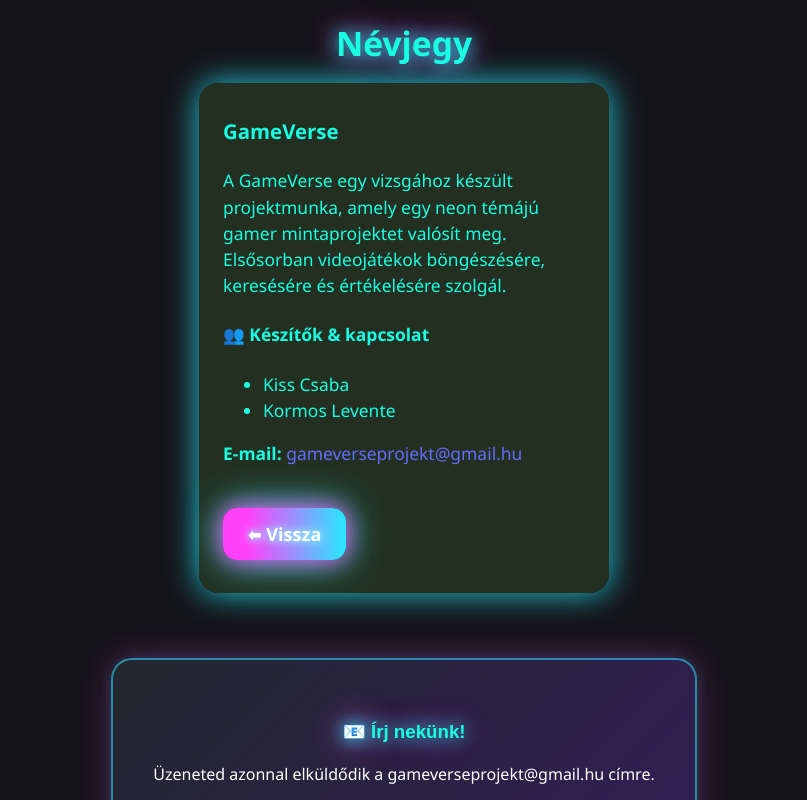
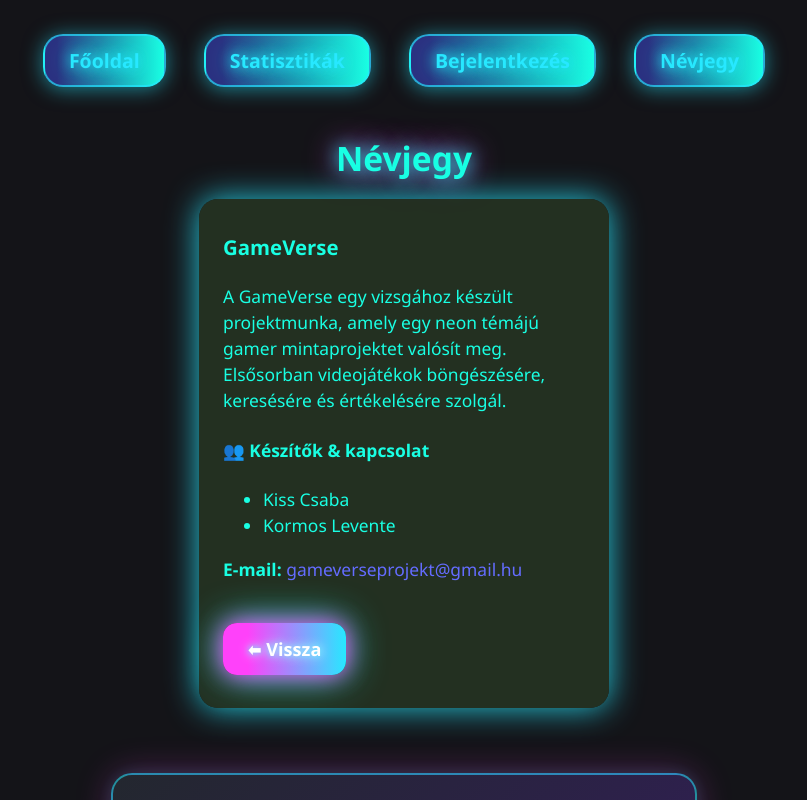
Before and after one commit to jatszunk/mestermunka, a React (Vite) app in the folder frontend/: page /nevjegy in a window 1280 px wide. Shown: the top 800 px of the page, without its empty margins (236-1043 px from the left). Built offline with nearby package versions, Linux system fonts and the light colour scheme; no server answers.

Commit message:
0.2.4.1.3
Névjegy oldal is rendelkezik navbarral

```diff
--- a/frontend/src/App.jsx
+++ b/frontend/src/App.jsx
@@ -348,7 +348,7 @@ function App() {
           }
         />
 
-        <Route path="/nevjegy" element={<NevjegyPage />} />
+        <Route path="/nevjegy" element={<NevjegyPage user={user} />} />
 
         <Route
           path="/statistics"
--- a/frontend/src/pages/nevjegy.jsx
+++ b/frontend/src/pages/nevjegy.jsx
@@ -1,8 +1,8 @@
 
 import React, { useState } from 'react';
-import { useNavigate } from 'react-router-dom';
+import { Link, useNavigate } from 'react-router-dom';
 
-function NevjegyPage() {
+function NevjegyPage({ user }) {
   const navigate = useNavigate();
 
   const [formData, setFormData] = useState({
@@ -55,7 +55,21 @@ function NevjegyPage() {
   };
 
   return (
-    <main className="maincenter" style={{ overflowX: 'hidden' }}>
+    <div className="maincenter">
+      {/* Navbar */}
+      <nav>
+        <Link to="/" className="nav-link">Főoldal</Link>
+        <Link to="/statistics" className="nav-link">Statisztikák</Link>
+        <Link to="/profile" className="nav-link">{user ? "Profil" : "Bejelentkezés"}</Link>
+        <Link to="/nevjegy" className="nav-link">Névjegy</Link>
+        {user?.role === 'admin' && (
+          <Link to="/admin" className="nav-link">Admin Panel</Link>
+        )}
+        {(user?.role === 'gamedev' || user?.role === 'admin') && (
+          <Link to="/gamedev-upload" className="nav-link">Játék Feltöltés</Link>
+        )}
+      </nav>
+
       <h2>Névjegy</h2>
 
       {/* Felső információs doboz */}
@@ -222,7 +236,7 @@ function NevjegyPage() {
           )}
         </form>
       </section>
-    </main>
+    </div>
   );
 }
 
```
